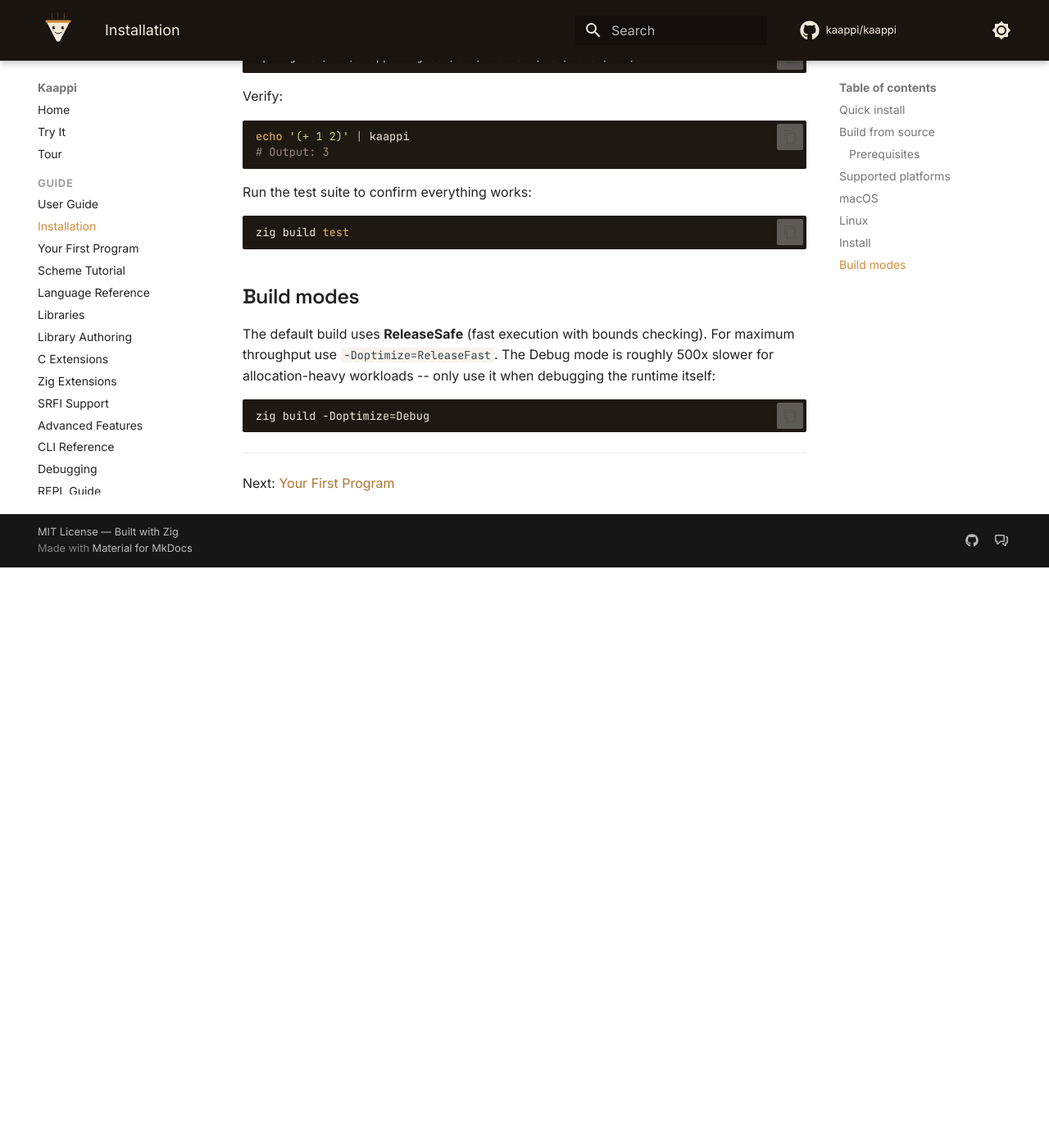
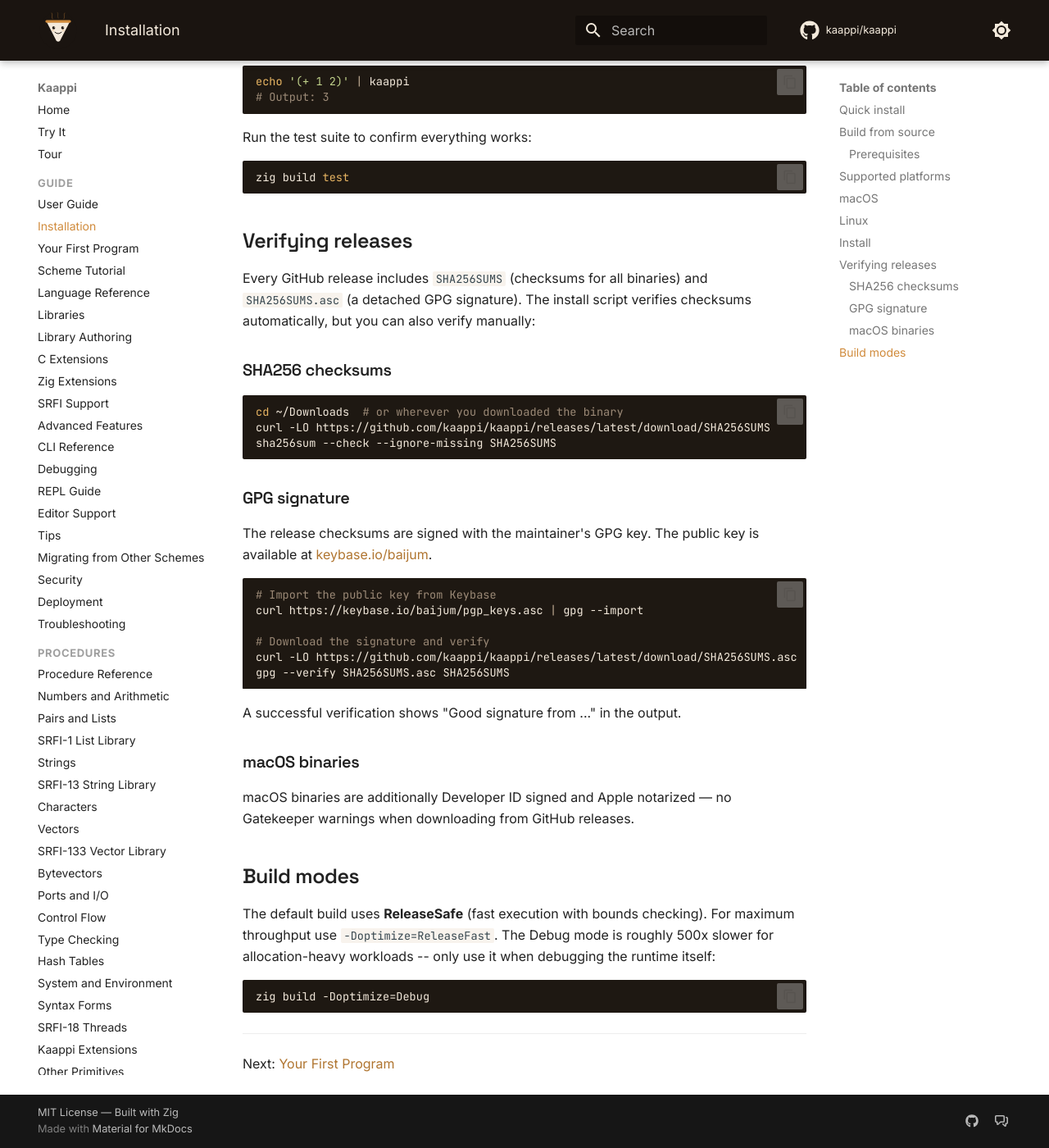
Before and after one commit to kaappi/kaappi.github.io, an MkDocs documentation site: the page built from docs/guide/installation.md, in a window 1280 px wide and 1400 px high, scrolled down 1773 px. Shown: the whole window at 82% size. Built offline with MkDocs 1.6.1 and Material for MkDocs 9.7.7, drawn with Linux system fonts in a browser that asks for light colours; comment, search, counter and statistics services are not loaded; before the commit the page ends 2465 px from its top, so only the background shows below that; some of the changed text lies outside the part shown.

Commit message:
Add GPG signature verification instructions to installation guide
Document how to verify release checksums and GPG signatures,
with a link to the maintainer's public key on Keybase.

Co-Authored-By: Claude Opus 4.6 (1M context) <noreply@anthropic.com>

````diff
--- a/docs/guide/installation.md
+++ b/docs/guide/installation.md
@@ -83,6 +80,41 @@ Run the test suite to confirm everything works:
 zig build test
 ```
 
+## Verifying releases
+
+Every GitHub release includes `SHA256SUMS` (checksums for all binaries) and
+`SHA256SUMS.asc` (a detached GPG signature). The install script verifies
+checksums automatically, but you can also verify manually:
+
+### SHA256 checksums
+
+```bash
+cd ~/Downloads  # or wherever you downloaded the binary
+curl -LO https://github.com/kaappi/kaappi/releases/latest/download/SHA256SUMS
+sha256sum --check --ignore-missing SHA256SUMS
+```
+
+### GPG signature
+
+The release checksums are signed with the maintainer's GPG key. The public key
+is available at [keybase.io/baijum](https://keybase.io/baijum).
+
+```bash
+# Import the public key from Keybase
+curl https://keybase.io/baijum/pgp_keys.asc | gpg --import
+
+# Download the signature and verify
+curl -LO https://github.com/kaappi/kaappi/releases/latest/download/SHA256SUMS.asc
+gpg --verify SHA256SUMS.asc SHA256SUMS
+```
+
+A successful verification shows "Good signature from ..." in the output.
+
+### macOS binaries
+
+macOS binaries are additionally Developer ID signed and Apple notarized — no
+Gatekeeper warnings when downloading from GitHub releases.
+
 ## Build modes
 
 The default build uses **ReleaseSafe** (fast execution with bounds checking).
````
Also changed, not shown: other parts of docs/guide/installation.md (+0 -3 lines).
